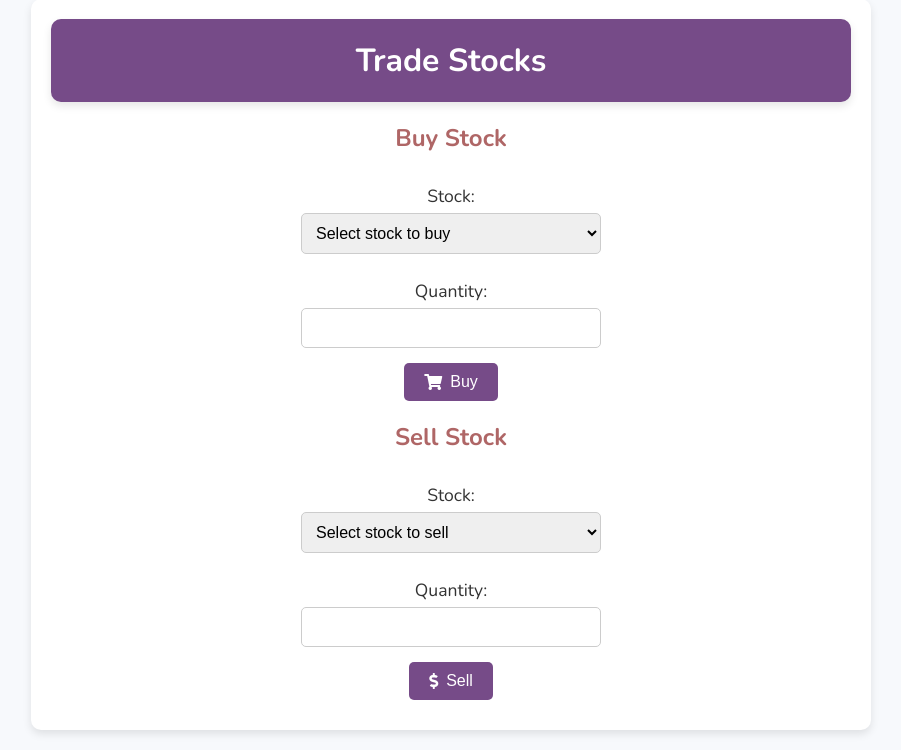
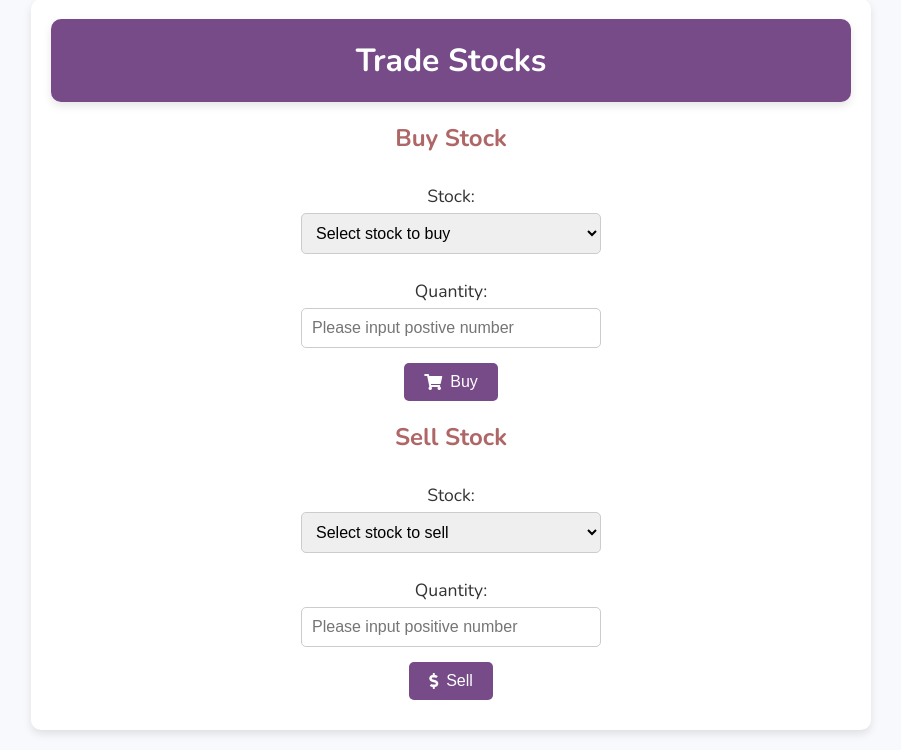
Before and after one commit to Qichen-Liu/StockPortfolio-Team13-Sherry-Zoe-Mike, a Flask app: page /api/trade in a window 1280 px wide. Shown: the part 91-841 px from the top of the page, without its empty margins (189-1090 px from the left). Run offline with Flask 3, Linux system fonts and the light colour scheme; tables that the repository leaves empty or names only in its code hold one stand-in row (values such as "Sample post").

Commit message:
input positive quantity and also change the format of holding stocks in trade page

```diff
--- a/app/templates/trade.html
+++ b/app/templates/trade.html
@@ -199,7 +199,7 @@
                 {% endfor %}
             </select>
             <label for="buy_quantity">Quantity:</label>
-            <input type="text" id="buy_quantity" name="quantity" required>
+            <input type="text" inputmode="numeric" pattern="[1-9\s]+" placeholder="Please input postive number" id="buy_quantity" name="quantity" required>
             <button type="submit"><i class="fas fa-shopping-cart"></i> Buy</button>
         </form>
 
@@ -209,11 +209,11 @@
             <select id="sell_stock_id" name="stock_id" required>
                 <option value="" disabled selected>Select stock to sell</option>
                 {% for stock in stock_hold %}
-                <option value="{{ stock.id }}">{{ stock.id }} - {{ stock.symbol }} - {{ stock.stock_name }}</option>
+                <option value="{{ stock.id }}">{{ stock.symbol }} - {{ stock.stock_name }}</option>
                 {% endfor %}
             </select>
             <label for="sell_quantity">Quantity:</label>
-            <input type="text" id="sell_quantity" name="quantity" required>
+            <input type="text" inputmode="numeric" pattern="[1-9\s]+" placeholder="Please input positive number" id="sell_quantity" name="quantity" required>
             <button type="submit"><i class="fas fa-dollar-sign"></i> Sell</button>
         </form>
     </div>
```
